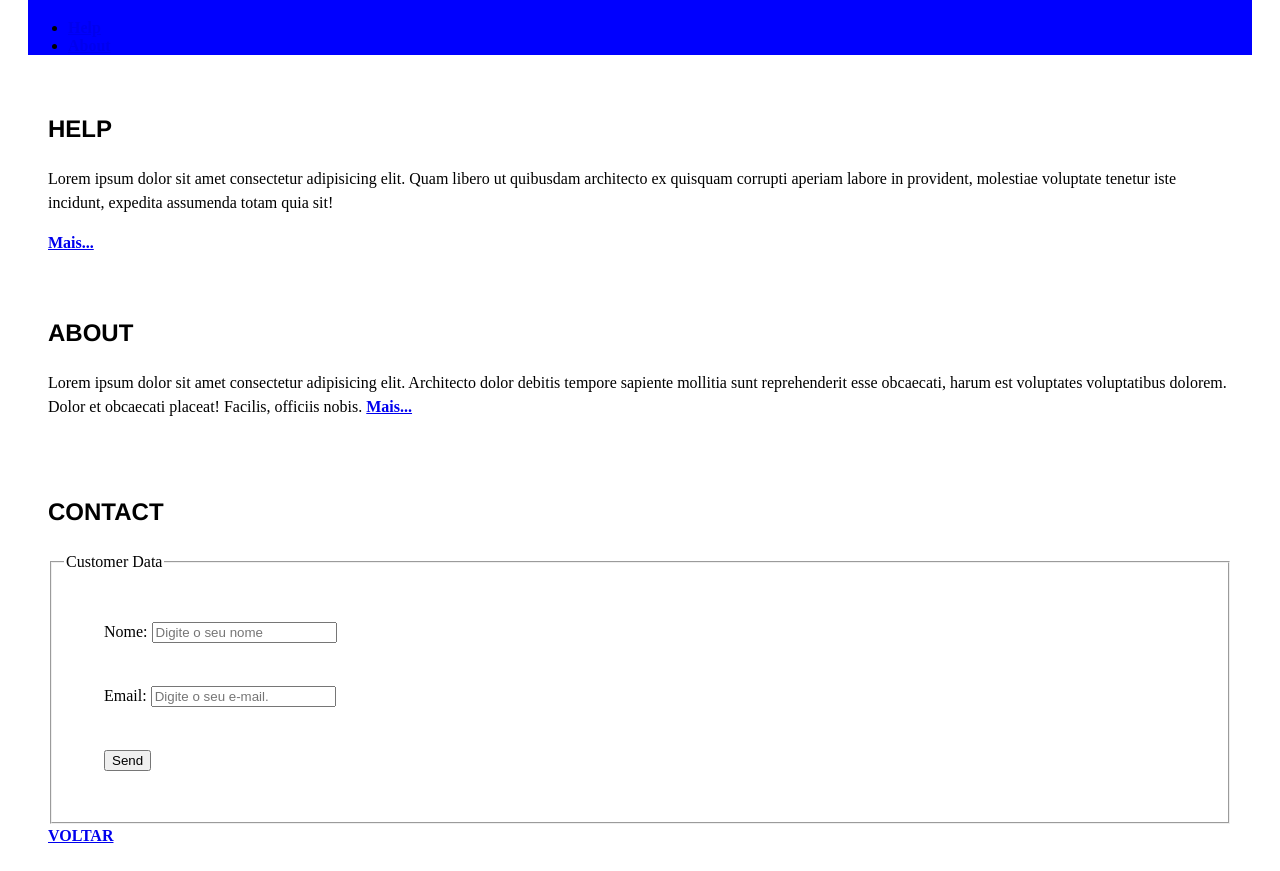
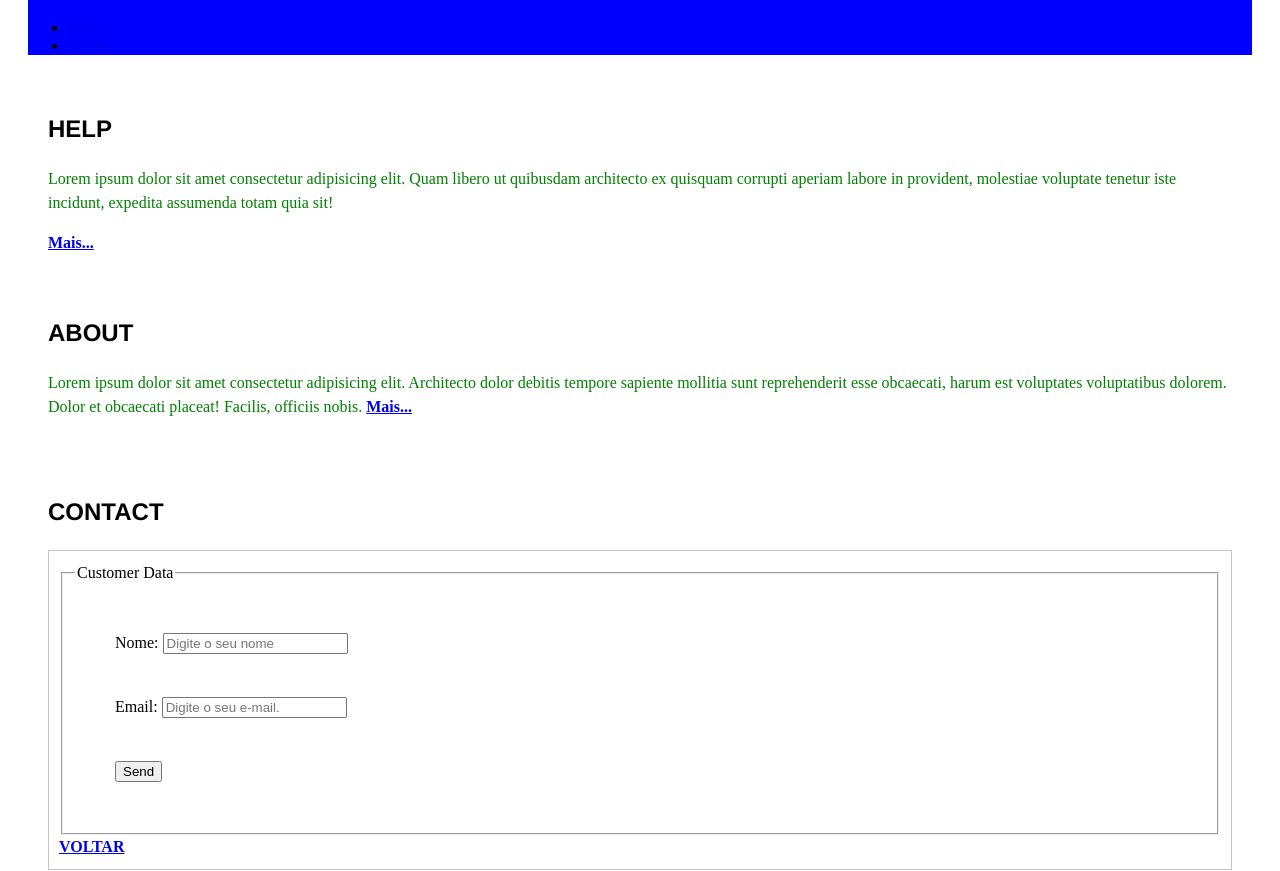
Before and after one commit to marianaroberti/projeto-inicial-h, a plain HTML site: page index.html in a window 1280 px wide. Shown: the part 89-960 px from the top of the page. Drawn offline with Linux system fonts and the light colour scheme.

Commit message:
parágrafos

```diff
--- a/css/estilo.css
+++ b/css/estilo.css
@@ -11,3 +11,11 @@
     }
     div {padding: 20px;}
     section {line-height: 1.5;}
+    form {
+        border: solid 1px #c4c4c4;
+        padding: 10PX;
+    }
+
+    p {
+        color: green;
+    }
```
